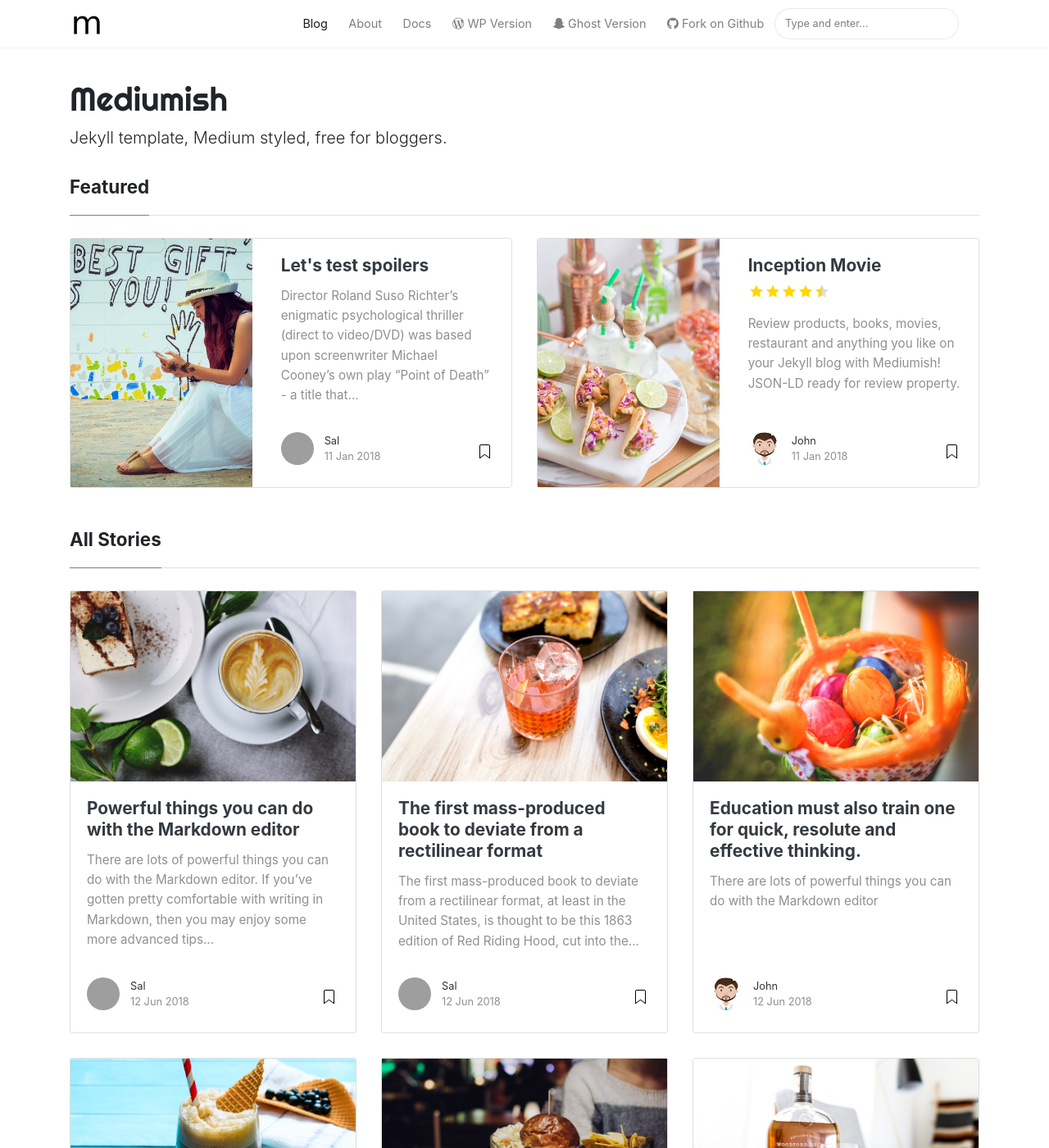
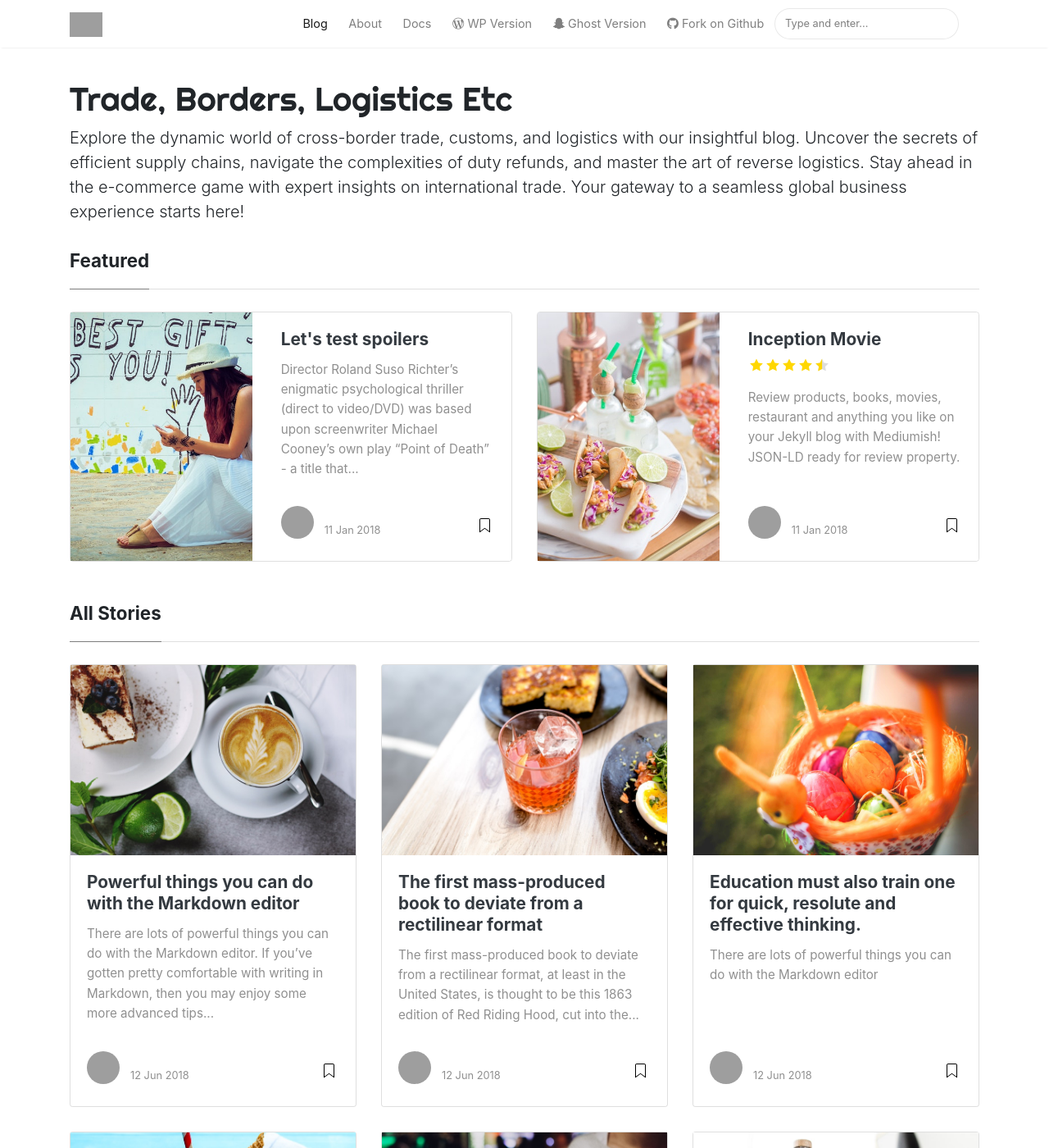
Before and after one commit to madeInLagny/TDR-EN-BLOG, a Jekyll site: the page built from index.html, in a window 1280 px wide and 1400 px high. Shown: the whole window at 82% size. Built offline with Jekyll 4.4.1, drawn with Linux system fonts in a browser that asks for light colours; nearby versions of some CDN libraries; the list of posts is cut into pages by our own code; some of the changed text lies outside the part shown; grey boxes are pictures that could not be loaded.

Commit message:
changed _config.yml

```diff
--- a/_config.yml
+++ b/_config.yml
@@ -1,35 +1,35 @@
 # Site
-name: "Mediumish"
-title: "Mediumish"
-description: "Jekyll template, Medium styled, free for bloggers."
-logo: 'assets/images/logo.png'
-favicon: 'assets/images/logo.png'
-baseurl: /mediumish-theme-jekyll
-google_analytics: 'UA-46278016-1'
-disqus: 'demowebsite'
-mailchimp-list: 'https://wowthemes.us11.list-manage.com/subscribe/post?u=8aeb20a530e124561927d3bd8&amp;id=8c3d2d214b'
+name: Trade, Borders, Logistics Etc
+title: Trade, Borders, Logistics Etc
+description: Explore the dynamic world of cross-border trade, customs, and logistics with our insightful blog. Uncover the secrets of efficient supply chains, navigate the complexities of duty refunds, and master the art of reverse logistics. Stay ahead in the e-commerce game with expert insights on international trade. Your gateway to a seamless global business experience starts here!
+logo: assets/images/logo.webp
+favicon: assets/images/favicon.ico
+# baseurl: /'
+google_analytics: G-EGJMGN0WP7
+# disqus: 'demowebsite'
+# mailchimp-list: 'https://wowthemes.us11.list-manage.com/subscribe/post?u=8aeb20a530e124561927d3bd8&amp;id=8c3d2d214b'
 include: ["_pages"]
 permalink: /:title/
 
 # Authors
 authors:
-  sal:
-    name: Sal
-    display_name: Sal
+  Jocelyn:
+    name: Jocelyn
+    display_name: Jocelyn
     gravatar: e56154546cf4be74e393c62d1ae9f9d4
-    email: wowthemesnet@gmail.com
-    web: https://www.wowthemes.net
-    twitter: https://twitter.com/wowthemesnet
-    description: "Author of Mediumish, a Bootstrap Medium styled template available for WordPress, HTML, Ghost and Jekyll. You are currently previewing Jekyll template demo."
-  john:
-    name: John
-    display_name: John
-    avatar: 'assets/images/avatar.png'
-    gravatar: b1cc14991db7a456fcd761680bbc8f81
-    email: wowthemesnet@gmail.com
-    web: https://www.wowthemes.net
-    twitter: https://twitter.com/wowthemesnet
-    description: "This is the author box. Write a short description of the author here. You are currently previewing Mediumish demo, a Jekyll template compatible with Github pages."
+    email: contact@tradedutyrefund.com
+    web: https://tradedutyrefund.com
+    # twitter: https://twitter.com/wowthemesnet
+    description: Author of Trade Duty Refund Blog.
+  # john:
+    # name: John
+    # display_name: John
+    # avatar: 'assets/images/avatar.png'
+    # gravatar: b1cc14991db7a456fcd761680bbc8f81
+    # email: wowthemesnet@gmail.com
+    # web: https://www.wowthemes.net
+    # twitter: https://twitter.com/wowthemesnet
+    # description: "This is the author box. Write a short description of the author here. You are currently previewing Mediumish demo, a Jekyll template compatible with Github pages."
 
 # Plugins
 plugins:
@@ -45,7 +45,7 @@ jekyll-archives:
     - categories
   layout: archive
   permalinks:
-    category: '/category/:name/'
+    category: /category/:name/
 
 # Pagination
 paginate: 6
```
